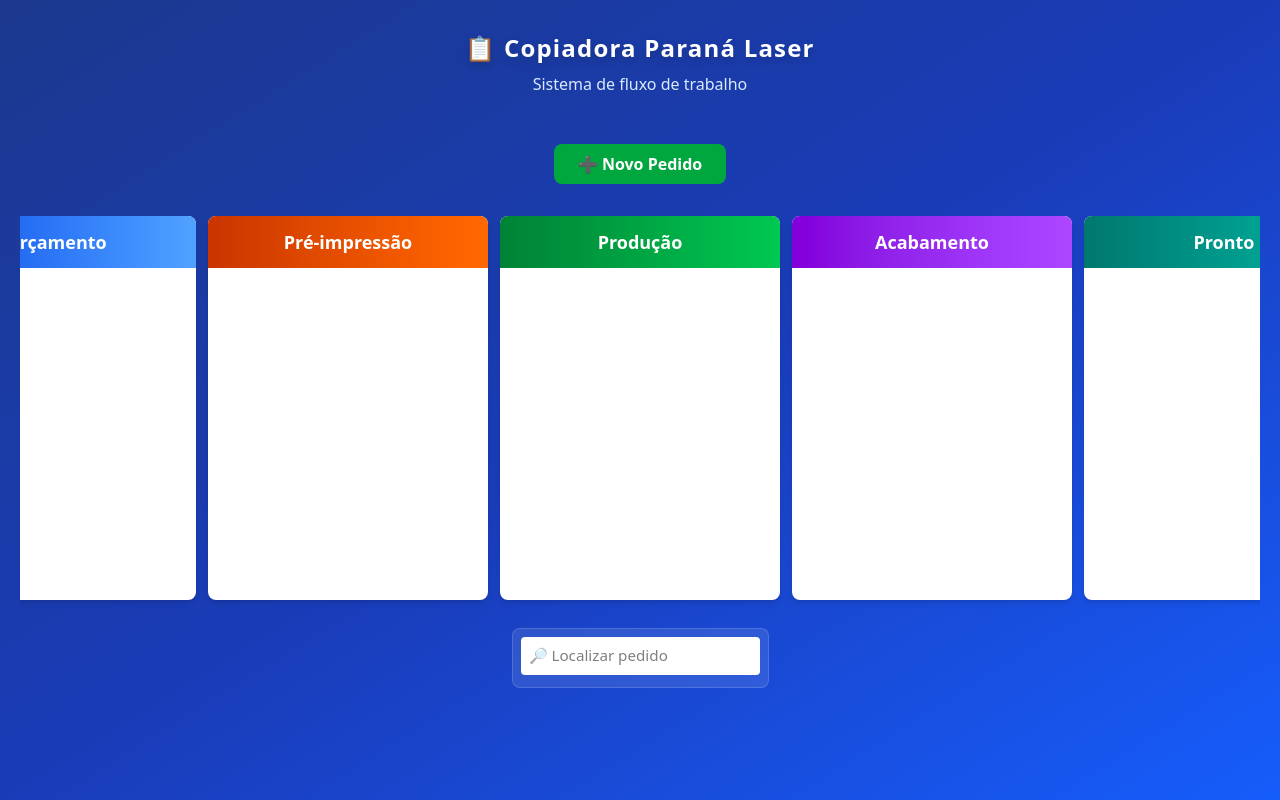
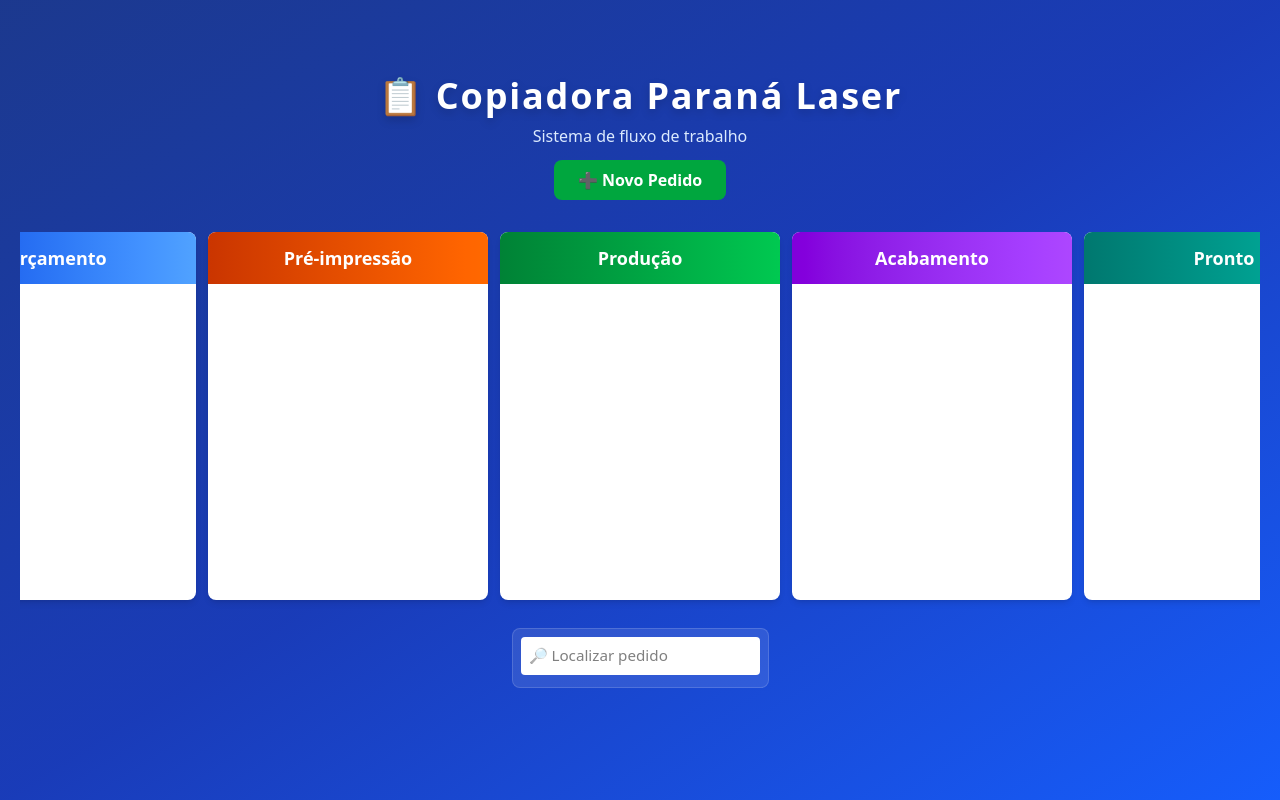
Before and after one commit to rodrigo847/kanban_scrum, a website: page public/index.html in a window 1280 px wide. Drawn offline with Linux system fonts and the light colour scheme; no server answers.

Commit message:
ajustes diversos css

```diff
--- a/public/index.html
+++ b/public/index.html
@@ -80,16 +80,22 @@
 <body class="bg-gradient-to-br from-blue-900 via-blue-800 to-blue-600 min-h-screen flex flex-col">
     <div class="kanban-shell container mx-auto px-2 sm:px-5 py-4 sm:py-8 flex-1 flex flex-col max-w-full">
         <!-- Header -->
-        <div class="text-center mb-4 sm:mb-6 md:mb-8">
-            <h1 class="text-2xl sm:text-3xl md:text-4xl lg:text-2xl font-bold text-white mb-1 sm:mb-2 tracking-wider drop-shadow-lg">📋 Copiadora Paraná Laser</h1>
-            <p class="text-blue-100 text-xs sm:text-sm md:text-base">Sistema de fluxo de trabalho</p>
-            <div class="mt-2 sm:mt-3">
-                <div id="firebase-status" class="inline-block px-3 py-1 rounded-full text-xs font-semibold cursor-pointer" onclick="testFirebaseConnection()" title="Clique para testar conexão"></div>
-            </div>
-            <div class="mt-2 sm:mt-3">
-                <button onclick="openModalForColumn('orcamento')" class="bg-green-600 hover:bg-green-700 text-white font-semibold px-4 sm:px-6 py-2 rounded-lg transition-colors text-sm sm:text-base">
+        <div class="text-center mb-4 sm:mb-6 md:mb-8 flex flex-col items-center">
+
+            <div>
+                <div class="mb-2 sm:mt-3">
+                    <div id="firebase-status" class="inline-block px-3 py-1 rounded-full text-xs font-semibold cursor-pointer" onclick="testFirebaseConnection()" title="Clique para testar conexão"></div>
+                </div>
+
+                <h1 class="text-2xl sm:text-3xl md:text-4xl lg:text-3xl font-bold text-white mb-1 sm:mb-2 tracking-wider drop-shadow-lg">📋 Copiadora Paraná Laser</h1>
+                <p class="text-blue-100 text-xs sm:text-sm md:text-base">Sistema de fluxo de trabalho</p>
+
+                <div class="mt-4 sm:mt-3">
+                     <button onclick="openModalForColumn('orcamento')" class="bg-green-600 hover:bg-green-700 text-white font-semibold px-4 sm:px-6 py-2 rounded-lg transition-colors text-sm sm:text-base cursor-pointer">
                     ➕ Novo Pedido
-                </button>
+                    </button>
+                </div>
+
             </div>
 
         </div>
```
